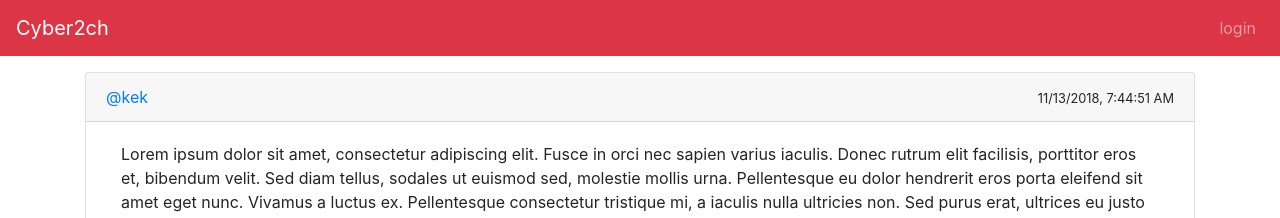
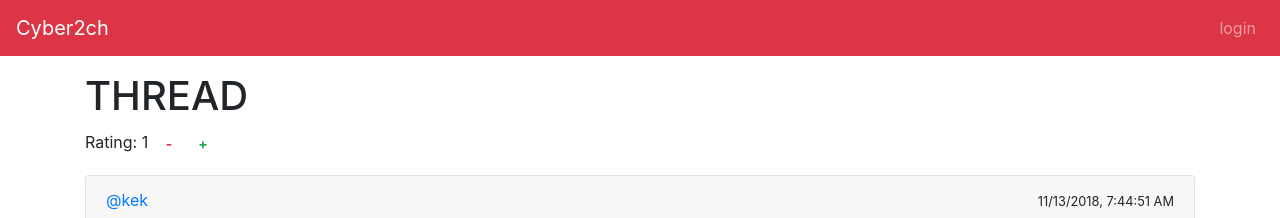
Before and after one commit to Chermnyx/cc_sirius_2018_forum, a Vue app in the folder frontend/: page /#/thread/1 in a window 1280 px wide. Shown: the top 218 px of the page. Built offline with nearby package versions, Linux system fonts and the light colour scheme.

Commit message:
Add rating to the ThreadView

```diff
--- a/frontend/src/views/IndexView.vue
+++ b/frontend/src/views/IndexView.vue
@@ -21,7 +21,7 @@
       </template>
 
       <template slot="rating" slot-scope="{ value: rating, item }">
-        {{ rating }}
+        <span :class="`text-${item.vote===1 ? 'success' : item.vote === -1 ? 'danger': ''}`">{{ rating }}</span>
         <b-btn variant="link" size="sm" @click="() => ratingMinus(item._id)"><b class="text-danger mx-1">-</b></b-btn>
         <b-btn variant="link" size="sm" @click="() => ratingPlus(item._id)"><b class="text-success mx-1">+</b></b-btn>
       </template>
--- a/frontend/src/views/ThreadView.vue
+++ b/frontend/src/views/ThreadView.vue
@@ -1,6 +1,9 @@
 <template>
   <div class="container">
     <h1>{{thread && thread.title}}</h1>
+    Rating: {{ thread && thread.rating }}
+    <b-btn variant="link" size="sm" @click="ratingMinus"><b class="text-danger mx-1">-</b></b-btn>
+    <b-btn variant="link" size="sm" @click="ratingPlus"><b class="text-success mx-1">+</b></b-btn>
 
     <div class="card my-3" v-for="post of posts" :key="post._id">
       <span class="card-header">
@@ -67,7 +70,23 @@ export default class ThreadView extends Vue {
     this.pageLoading = false;
   }
 
-  created() {
+  async ratingPlus() {
+    const status = await api.vote(this._id, 1);
+    const thread = this.thread!;
+    if (status) {
+      Vue.set(thread, 'rating', thread.rating + 1);
+    }
+  }
+  async ratingMinus() {
+    const status = await api.vote(this._id, -1);
+    const thread = this.thread!;
+    if (status) {
+      Vue.set(thread, 'rating', thread.rating - 1);
+    }
+  }
+
+  async created() {
+    this.thread = await api.getThread(this._id);
     this.changePage(0);
   }
 }
```
